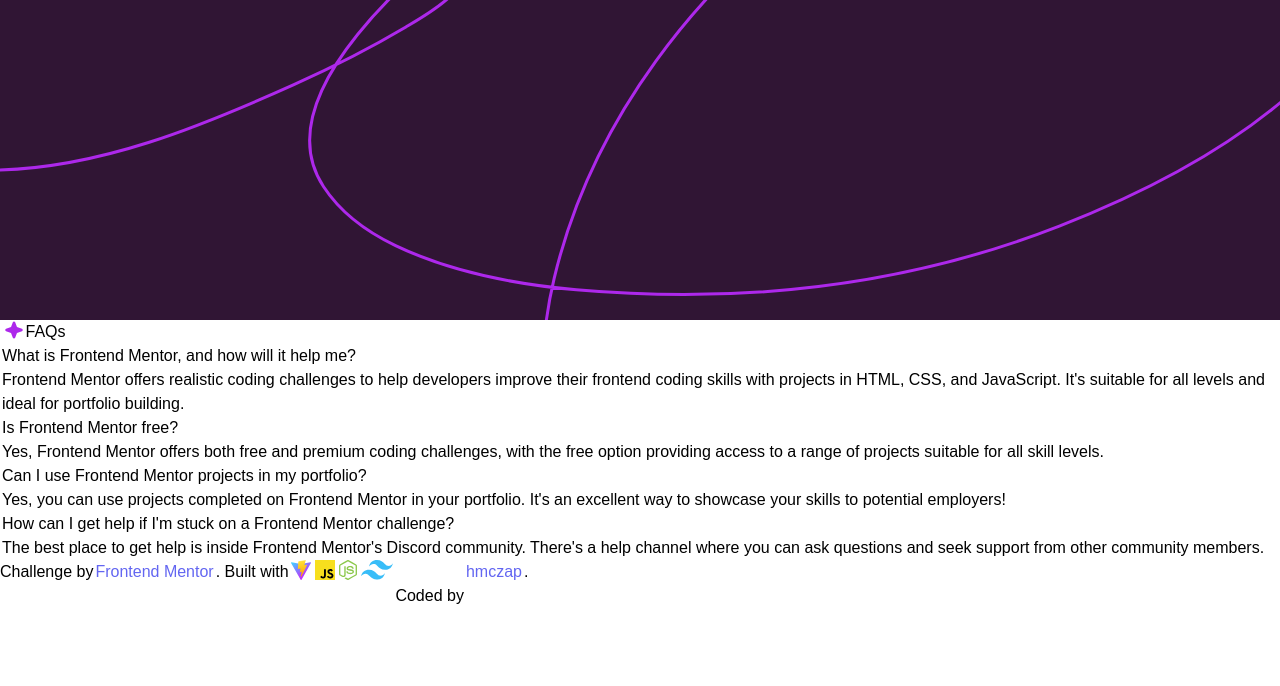
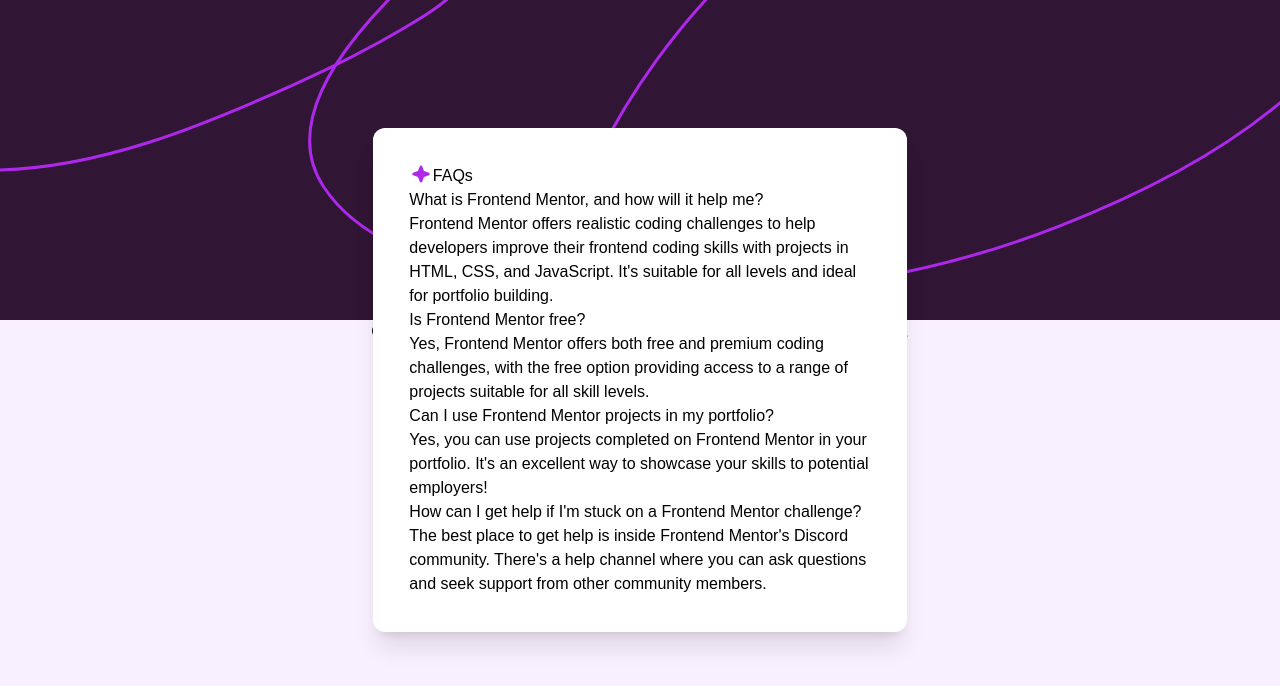
Before and after one commit to hmczap/FAQ-Accordion, a website built with Vite: page index.html in a window 1280 px wide. Built offline with nearby package versions, Linux system fonts and the light colour scheme.

Commit message:
Set position absolute on main content, plus boxshadow, border radius, etc

```diff
--- a/index.html
+++ b/index.html
@@ -13,9 +13,10 @@
 
     <title>Frontend Mentor | FAQ accordion</title>
   </head>
-  <body class="m-0 flex flex-col min-h-screen font-work-sans">
+  <body class="m-0 flex flex-col min-h-screen font-work-sans bg-light-pink">
     <header class="min-w-max min-h-80 mobile:min-h-58 mobile:bg-body-mobile bg-body z-0"></header>
-    <main role="main" class="bg-none px-0.5 z-10">
+    <main role="main" class="flex flex-col min-h-screen w-full font-work-sans absolute mt-0">
+      <div class="bg-white z-10 w-5/12 mt-32 p-9 self-center rounded-xl shadow-xl">
         <section class="flex">
           <img src="./resources/images/icon-star.svg" class="h-5 p-0 px-0.5" alt="Vite logo" />
           <h1 class="">FAQs</h1>
@@ -49,10 +50,10 @@
             channel where you can ask questions and seek support from other community members.
           </div>
         </section>
-
+      </div>
     </main>
 
-    <footer class="attribution flex" role="contentinfo">
+    <footer class="attribution flex self-center mb-0 justify-self-end" role="contentinfo">
       Challenge by <a href="https://www.frontendmentor.io?ref=challenge" target="_blank" class="font-medium text-indigo-500 hover:text-indigo-600 px-0.5">Frontend Mentor</a>.
       Built with <a href="https://vitejs.dev" target="_blank" class="font-medium text-indigo-500">
         <img src="./resources/images/vite.svg" class="h-5 p-0 px-0.5" alt="Vite logo" />
@@ -67,7 +68,7 @@
         <img src="./resources/images/tailwind.svg" class="vanilla h-5 p-0 px-0.5" alt="Tailwind CSS logo" />
       </a>
       <br>
-      Coded by <a href="https://www.frontendmentor.io/profile/hmczap" class="font-medium text-indigo-500 hover:text-indigo-600 px-0.5">hmczap</a>.
+      . Coded by <a href="https://www.frontendmentor.io/profile/hmczap" class="font-medium text-indigo-500 hover:text-indigo-600 px-0.5">hmczap</a>.
     </footer>
 
   </body>
--- a/tailwind.config.cjs
+++ b/tailwind.config.cjs
@@ -20,7 +20,7 @@
       },
       spacing: {
         '58': '14.5rem'
-      }
+      },
     },
     screens: {
       mobile: {'max': '375px'}
```
Also changed, not shown: style.css. Lines whose indentation alone changed are shown as unchanged.
